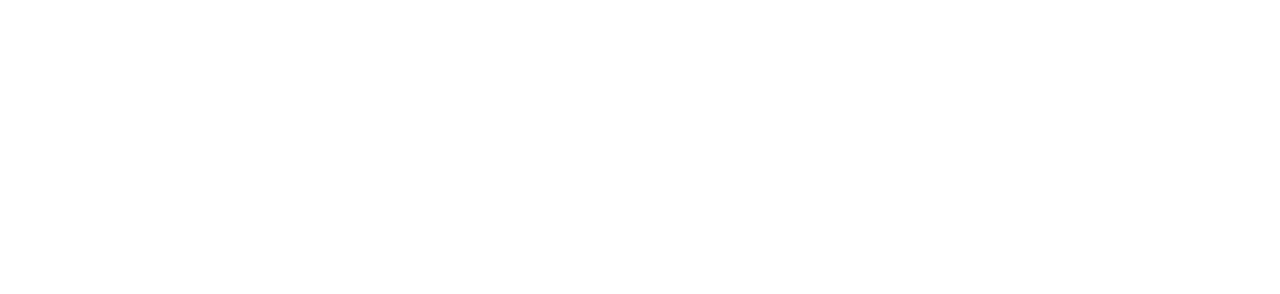
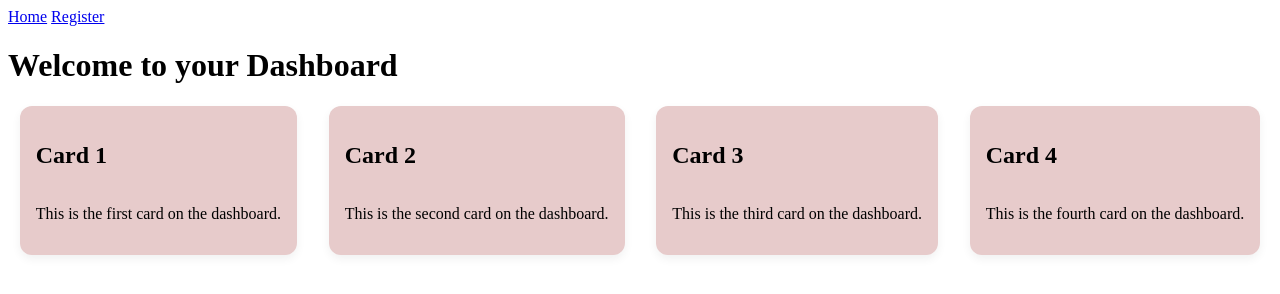
Before and after one commit to Brian-Mbogo/brown-practice, a plain HTML site: page dashboard.html in a window 1280 px wide. Drawn offline with Linux system fonts and the light colour scheme.

Commit message:
dashboard created

```diff
--- a/dashboard.html
+++ b/dashboard.html
@@ -0,0 +1,36 @@
+<!DOCTYPE html>
+<html lang="en">
+<head>
+    <meta charset="UTF-8">
+    <meta name="viewport" content="width=device-width, initial-scale=1.0">
+    <title>Document</title>
+    <link rel="stylesheet" href="style.css">
+</head>
+<body>
+    <a href="index.html">Home</a>
+    <a href="register.html">Register</a>
+     <h1>Welcome to your Dashboard</h1>
+
+<section class="alignment">
+
+    <div class="card-1">
+        <h2>Card 1</h2>
+        <p>This is the first card on the dashboard.</p>
+    </div>
+    <div class="card-2">
+        <h2>Card 2</h2>
+        <p>This is the second card on the dashboard.</p>
+    </div>
+
+    <div class="card-3">
+        <h2>Card 3</h2>
+        <p>This is the third card on the dashboard.</p>
+    </div>
+    <div class="card-4">
+        <h2>Card 4</h2>
+        <p>This is the fourth card on the dashboard.</p>
+    </div>
+
+    </section>
+</body>
+</html>
--- a/style.css
+++ b/style.css
@@ -218,42 +218,76 @@
     width: 300px;
 }
 
-#googleLogin {
-  width: 48px;
-  height: 48px;
+.alignment{
+    display: flex;
+    justify-content: space-evenly;
+    align-items: center;
+    gap: 20px;
+    /* flex-direction: column; */
+    flex-wrap: wrap;
 
-  display: flex;
-  align-items: center;
-  justify-content: center;
-
-  background-color: #ffffff;
-  border: 1px solid #dadce0;
-  border-radius: 50%;
-
-  cursor: pointer;
-  transition: box-shadow 0.2s ease, background-color 0.2s ease;
 }
 
-#googleLogin:hover {
-  background-color: #f8f9fa;
-  box-shadow: 0 2px 6px rgba(60, 64, 67, 0.2);
+.card-1{
+
+    max-height: 180px;       /* ← your constraint */
+  height: 100%;
+  padding: 16px;
+
+ background: #e7cbcb;
+  border-radius: 12px;
+  box-shadow: 0 4px 10px rgba(0, 0, 0, 0.06);
+
+  overflow: hidden;       /* prevents content overflow */
+  display: flex;
+  flex-direction: column;
+  justify-content: space-between
+
+
 }
+.card-2{
 
-#googleLogin:active {
-  background-color: #f1f3f4;
+    max-height: 180px;       /* ← your constraint */
+  height: 100%;
+  padding: 16px;
+
+  background: #e7cbcb;
+  border-radius: 12px;
+  box-shadow: 0 4px 10px rgba(0, 0, 0, 0.06);
+
+  overflow: hidden;       /* prevents content overflow */
+  display: flex;
+  flex-direction: column;
+  justify-content: space-between
+
 }
+.card-3{
 
-#googleLogin:focus {
-  outline: none;
-  box-shadow: 0 0 0 3px rgba(66, 133, 244, 0.3);
+    max-height: 680px;       /* ← your constraint */
+  height: 100%;
+  padding: 16px;
+
+  background: #e7cbcb;
+  border-radius: 12px;
+  box-shadow: 0 4px 10px rgba(0, 0, 0, 0.06);
+
+  overflow: hidden;       /* prevents content overflow */
+  display: flex;
+  flex-direction: column;
+  justify-content: space-between
 }
+.card-4{
 
-#googleLogin img {
-  width: 20px;
-  height: 20px;
+    max-height: 180px;       /* ← your constraint */
+  height: 100%;
+  padding: 16px;
+
+   background: #e7cbcb;
+  border-radius: 12px;
+  box-shadow: 0 4px 10px rgba(0, 0, 0, 0.06);
+
+  overflow: hidden;       /* prevents content overflow */
+  display: flex;
+  flex-direction: column;
+  justify-content: space-between
 }
-.google{
-    text-align: center;
-    margin: 20px auto;
-    width: 300px;
-}
```
Also changed, not shown: index.html (+3 -1 lines), register.html (+1 -1 lines).
